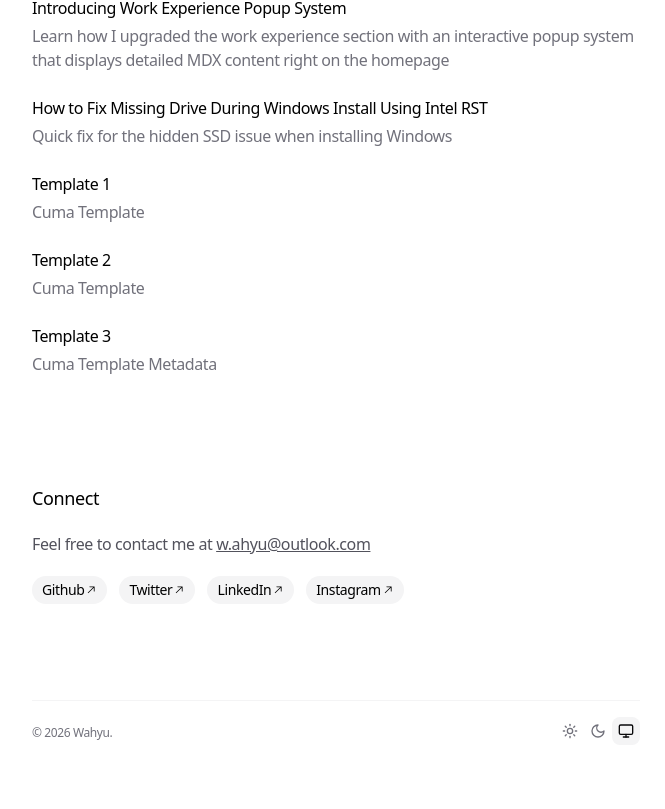
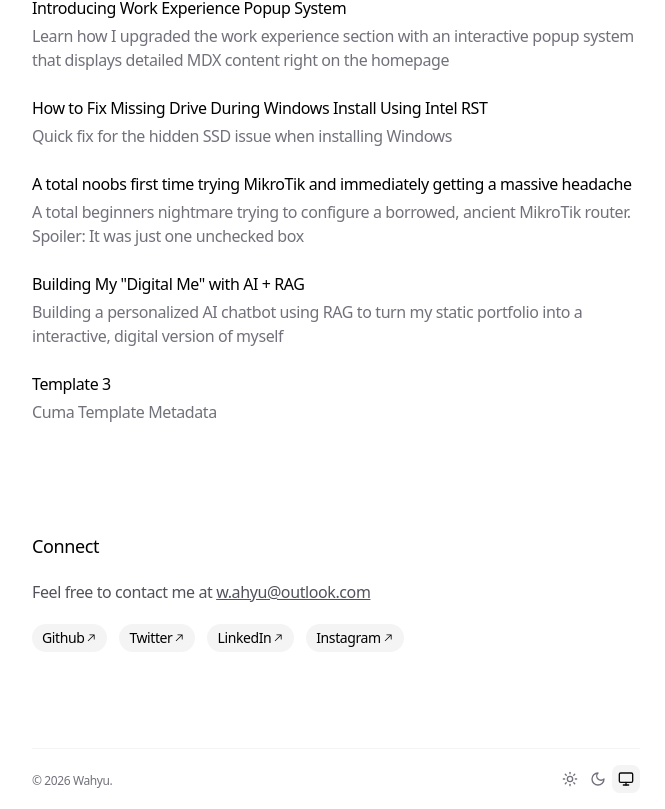
Before and after one commit to whudn/my, a Next.js app: page / in a window 1280 px wide. Shown: the part 1134-1943 px from the top of the page, without its empty margins (304-969 px from the left). Before the commit the page ends 1895 px from the top, so only its background shows below. Built offline with nearby package versions, Linux system fonts and the light colour scheme.

Commit message:
Refactor blog content: update titles and descriptions for clarity; add new blog posts on MikroTik experience and AI chatbot project

```diff
--- /dev/null
+++ b/app/blog/building-my-digital-me-ai-rag/page.mdx
@@ -0,0 +1,35 @@
+export const metadata = {
+  title: 'Building My "Digital Me" with AI + RAG',
+  description:
+    'Building a personalized AI chatbot using RAG to turn my static portfolio into a interactive, digital version of myself',
+  alternates: {
+    canonical: '/blog/building-my-digital-me-ai-rag',
+  },
+};
+
+Lately I've been messing around with a personal chatbot that can answer questions about me, my work experience, projects I've built, and even how I usually learn new tech.
+
+Instead of just showing a static portfolio, I thought it'd be way more fun if people could literally chat with an AI version of me and ask stuff like:
+
+* Who's Wahyu?
+* What projects has he worked on?
+* Why is he into AI?
+* How does he learn new technologies?
+
+To make that happen, I'm using something called Retrieval Augmented Generation (RAG).
+
+In simple terms, the AI isn't just relying on its own knowledge. It also reads from a custom knowledge base that I put together myself. That knowledge base contains my work experience, project stories, personal thoughts, notes, and other things that help describe who I am beyond what's written on a resume.
+
+The flow is pretty straightforward:
+
+Someone asks a question → the system looks for relevant information → that context gets sent to the AI → the AI generates an answer based on the data it found.
+
+Because of that, the responses feel a lot more personal and grounded in real information, instead of random guesses or generic AI answers.
+
+It's still very much an experiment right now, but the end goal is to build a "Digital Wahyu" that can explain who I am, what I've worked on, and how I approach solving problems—basically a chat version of me.
+
+## Further Reading
+- [Designing My AI Knowledge Base](#)
+- [Teaching an AI to Know Me](#)
+- [Building the First Working Prototype](#)
+- [What My AI Learned About Me](#)
--- a/app/blog/how-to-fix-missing-drive-during-windows-install-using-intel-rst/page.mdx
+++ b/app/blog/how-to-fix-missing-drive-during-windows-install-using-intel-rst/page.mdx
@@ -7,8 +7,6 @@ export const metadata = {
   },
 };
 
-# How to Fix Missing Drive During Windows Install Using Intel RST
-
 Intel RST basically speeds up your NVMe SSD or HDD, manages RAID if you're running multiple drives, and saves battery when your laptop is chilling.
 
 To use it when your drive goes missing during a fresh Windows install, just grab SetupRST.exe from another PC, open Command Prompt, and unpack it using SetupRST.exe -extractdrivers RST. Toss that extracted RST folder right into your Windows installation USB, plug it into the laptop, and boot into the installer. Once you hit the blank drive selection screen, click Load Driver, browse to that RST folder on your USB, and hit next. The drive will pop up instantly so you can partition it and finish the installation.
--- /dev/null
+++ b/app/blog/my-first-time-trying-mikrotik-headache/page.mdx
@@ -0,0 +1,27 @@
+export const metadata = {
+  title: 'A total noobs first time trying MikroTik and immediately getting a massive headache',
+  description:
+    'A total beginners nightmare trying to configure a borrowed, ancient MikroTik router. Spoiler: It was just one unchecked box.',
+  alternates: {
+    canonical: '/blog/my-first-time-trying-mikrotik-headache',
+  },
+};
+
+Okay, let’s start from the absolute jump. I’m a total newbie who was just bored out of my mind and wanted to mess around with a MikroTik router because it’s my first time ever touching one. Zero serious intentions. And here’s the first plot twist: this wasn’t even mine, I BORROWED it! And to make matters worse, this thing is a straight-up relic—so old it’s officially discontinued.
+When I first booted it up, I was lowkey acting like a pro network engineer. Opened Winbox, my initial plan was to just try and wirelessly connect this MikroTik to my home modem. And that’s where the nightmare began.
+
+I learned the ropes bit by bit and finally found the menu to connect to the Wi-Fi. At first it was normal, I set up the password, and when I hit scan, my home Wi-Fi SSID showed up perfectly. I selected it, but when I tried to connect, the MikroTik immediately threw a fat, devastating error: SCAN ERROR, even though my home Wi-Fi SSID was right there on the screen! I started tweaking. I asked AI, raided YouTube, and dug through networking forums. Forums had absolutely zero solutions. I searched Google, found a few threads that seemed to discuss it, but when I clicked them... it was a completely different thread with a totally different topic! Can you imagine the frustration?
+Since I hit a brick wall, I did something completely reckless: I HARD RESET THE ROUTER AND UPDATED THE OS!
+I thought the update would magically fix everything. But when I opened Winbox... BRO, THE ENTIRE WIRELESS MENU WAS GONE, IT CHANGED TO "WIFI" DAMN IT! Literally vanished without a trace! The worst part was that this new wifi menu was completely empty, probably because my device doesn't even support it. My brain was officially fried. I scrambled for answers, and it turned out—CMIIW—some drivers, or whatever you call them, basically vanished. Finding the right MikroTik OS for this device was a pain because it’s wiped from their main website search since it’s discontinued, but Google still had an old page indexed. On that page, I saw they had "extra packages". So I downloaded the wireless extra package manually from the MikroTik site and injected it into the router. The menu finally came back, but when I tried to connect again... STILL NO LUCK! STILL SCAN ERROR!
+
+At this point, I was ready to throw the whole thing out the window. I was exhausted and on the verge of giving up. Since I had nothing to lose, I asked an AI chatbot one last time, and this dumbass robot straight up told me:
+"Yeah bro, if you already updated the OS and reinstalled the wireless extra packages manually but it still says Scan Error, your MikroTik's wireless chip or hardware is definitely fried or defective from old age."
+F*CK! My newbie soul instantly lost all hope.
+
+Before throwing in the towel, I decided to do a quick comparison. I logged into my home modem’s admin dashboard via the browser. I started digging through my home Wi-Fi settings to see what the hell was going on in there.
+Before that, I actually asked AI and it said maybe WPS was enabled on my modem, but turns out WPS was already turned off. And then...
+My eyes suddenly locked onto the security settings of my home Wi-Fi, and there it was: TKIP.
+Instantly, a lightbulb went off in my brain. I rushed back to Winbox, opened the Security Profiles under the Wireless menu, and stared down the Unicast Ciphers and Group Ciphers sections...
+And that was the exact moment I wanted to scream my lungs out...
+THE TKIP CHECKBOX ON MY MIKROTIK WAS COMPLETELY UNCHECKED, F*CKER! That’s why it never connected from the start! That’s why it kept throwing a Scan Error even after a reset and an OS update! My home modem was begging for a TKIP encryption handshake, but I hadn’t given the MikroTik permission to read it because the box wasn’t ticked.
+The second I checked that TKIP box and hit Apply... BOOM! IT CONNECTED IMMEDIATELY, BRO! Right then and there, the status flipped to R, but the SSID scan still errors out when I try to connect, why is that?
--- a/app/blog/work-experience-popup-system/page.mdx
+++ b/app/blog/work-experience-popup-system/page.mdx
@@ -6,8 +6,6 @@ export const metadata = {
     canonical: '/blog/work-experience-popup-system',
   },
 };
-
-# Work Experience Popup System
 
 So I just upgraded the work experience section on the homepage. Before it was just regular links that would redirect you somewhere else or open an external site. Now when you click on a work experience card, a popup shows up with all the details right there.
 
--- a/app/data.ts
+++ b/app/data.ts
@@ -92,17 +92,17 @@ export const BLOG_POSTS: BlogPost[] = [
     uid: 'blog-1',
   },
   {
-    title: 'Template 1',
+    title: 'A total noobs first time trying MikroTik and immediately getting a massive headache',
     description:
-      'Cuma Template',
-    link: '/blog/exploring-the-intersection-of-design-ai-and-design-engineering',
+      'A total beginners nightmare trying to configure a borrowed, ancient MikroTik router. Spoiler: It was just one unchecked box',
+    link: '/blog/my-first-time-trying-mikrotik-headache',
     uid: 'blog-2',
   },
   {
-    title: 'Template 2',
+    title: 'Building My "Digital Me" with AI + RAG',
     description:
-      'Cuma Template',
-    link: '/blog/exploring-the-intersection-of-design-ai-and-design-engineering',
+      'Building a personalized AI chatbot using RAG to turn my static portfolio into a interactive, digital version of myself',
+    link: '/blog/building-my-digital-me-ai-rag',
     uid: 'blog-3',
   },
   {
```
